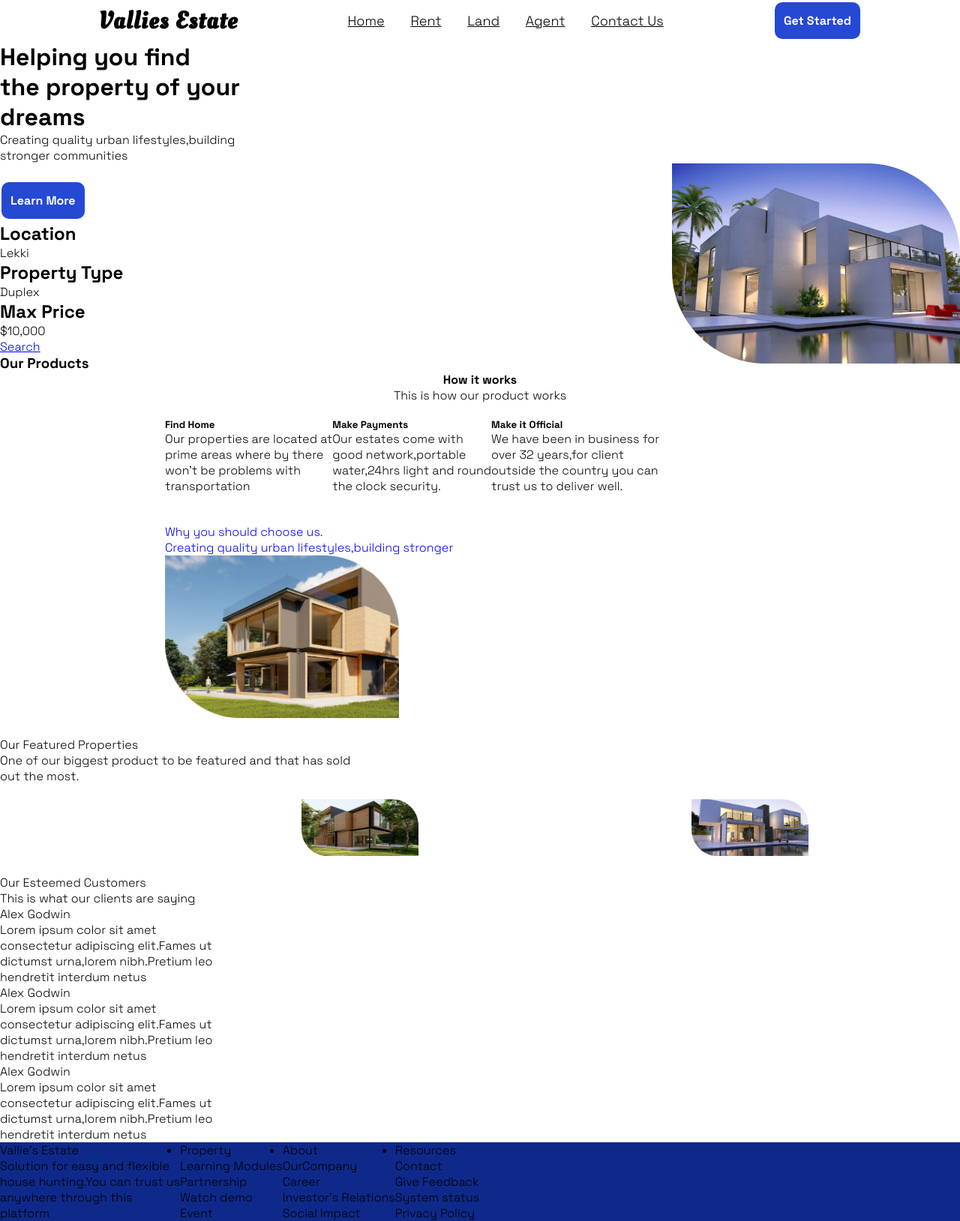
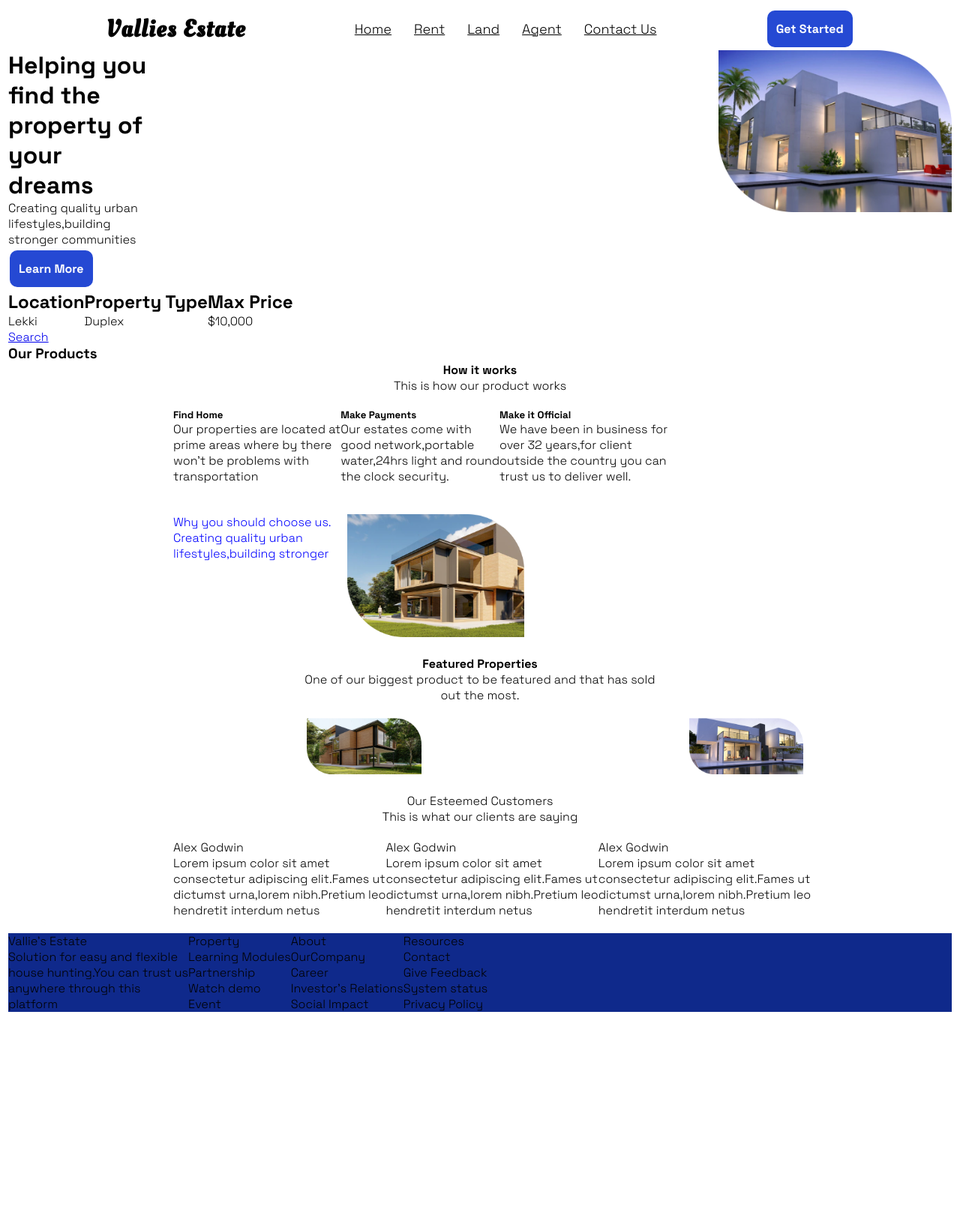
Before and after one commit to Silvia-Wachira/Vallie-s-Real-Estate, a plain HTML site: page index.html in a window 1280 px wide. Shown: the part 1-1630 px from the top of the page at 75% size. After the commit the page ends 1362 px from the top, so only its background shows below. Drawn offline with Linux system fonts and the light colour scheme.

Commit message:
alignig headings

```diff
--- a/assets/style.css
+++ b/assets/style.css
@@ -56,6 +56,8 @@ nav ul li{
 }
 body{
     font-family: 'Space Grotesk';
+    padding: 10px;
+    margin: 1px;
 
 
 }
@@ -118,23 +120,35 @@ body{
     text-align: center;
 }
 .esteemed{
-    text-align: center;
-    margin-left: 200;
     font-style: Oleo Script;
-    color: blue;
+    color: white;
+    display: flex;
 
 }
-.alex{
+.Alex{
     list-style-type: none;
     display: flex;
     background-color: white;
     padding: 20px;
     margin-left: 200px;
-    text-align: center;
     font-style: Oleo Script;
-    color: #2549D3;
+    color: black;
 }
 .part{
     background-color: #0F298B;
     display: flex;
+    font-style: Oleo Script;
+
 }
+.properties{
+    text-align: center;
+}
+.Client{
+    text-align: center;
+
+}
+ul{
+    list-style-type: none;
+    display: flex;
+
+}
--- a/index.html
+++ b/index.html
@@ -31,8 +31,8 @@
     <div>
         <ul class="Heading">
             <li>
-                <h1>Helping you find</h1>
-                <h1>the property of your</h1>
+                <h1>Helping you find the</h1>
+                <h1>property of your</h1>
                 <h1> dreams</h1>
                 <p>Creating quality urban lifestyles,building </p>
                 <p>stronger communities</p>
@@ -47,8 +47,12 @@
         <li>
             <h2> Location</h2>
             <p>Lekki</p>
+            </li>
+            <li>
             <h2>Property Type</h2>
             <p>Duplex</p>
+            </li>
+            <li>
             <h2>Max Price</h2>
             <p>$10,000</p>
 
@@ -98,25 +102,25 @@
             <li><img src="/assets/Images/image 2.png" width="30%;float: left;" alt=""></li>
         </ul>
     </div>
-    <div>
-        <h7>Our Featured Properties</h7>
+    <div class="properties">
+        <h7><b> Featured Properties</b></h7>
         <p>One of our biggest product to be featured and that has sold</p>
         <p>out the most.</p>
+    </div>
         <ul class="featured">
             <li><img src="/assets/Images/image 3.png" width="30%;float: right;" alt=""></li>
             <li><img src="/assets/Images/image 5.png" width="30%;float: right;" alt=""></li>
             <li><img src="/assets/Images/image 6.png" width="30%;float: right;" alt=""></li>
         </ul>
     </div>
-    <div>
-        <ul class="Alex">
-            <li>
+    <div class="Client">
+
+
                 <h8>Our Esteemed Customers</h8>
                 <p>This is what our clients are saying</p>
-            </li>
-        </ul>
+
     </div>
-    <div>
+    <div class="Alex">
         <ul>
             <li>
                 <h9>Alex Godwin</h9>
```
